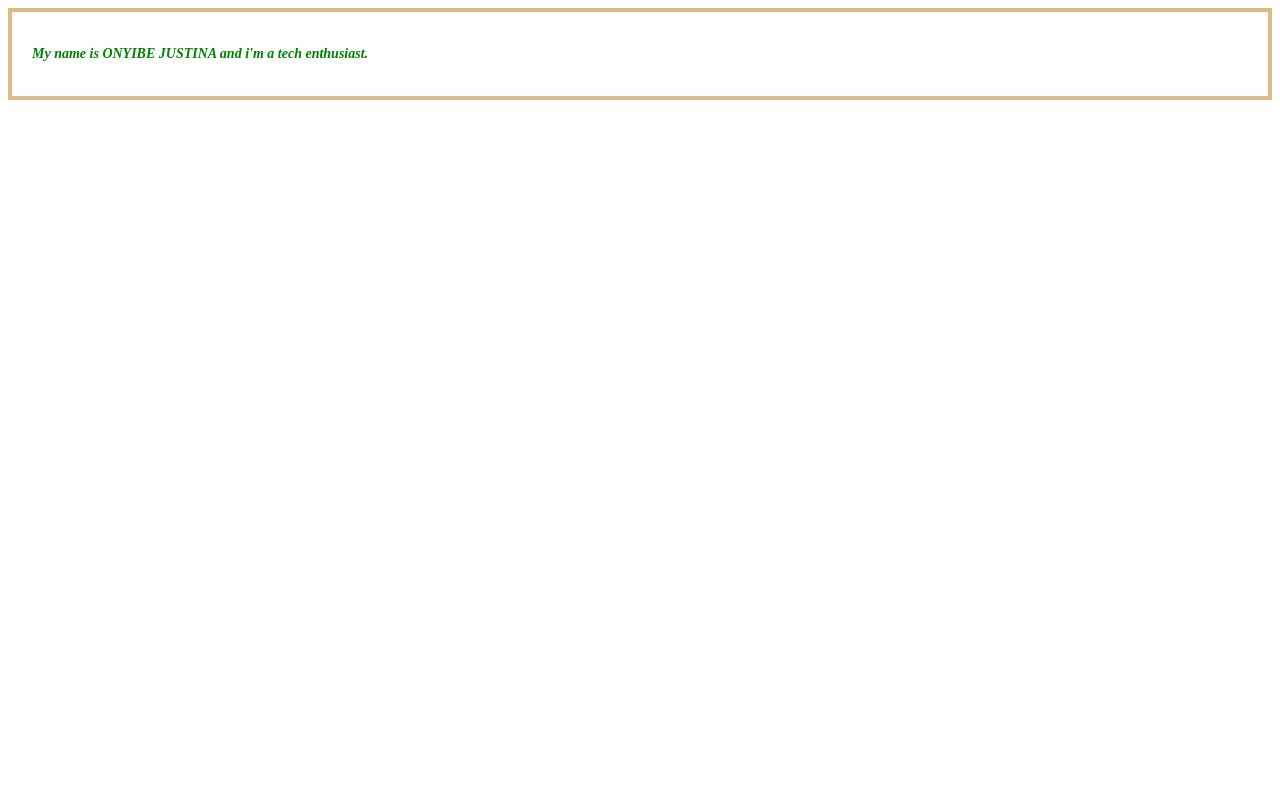
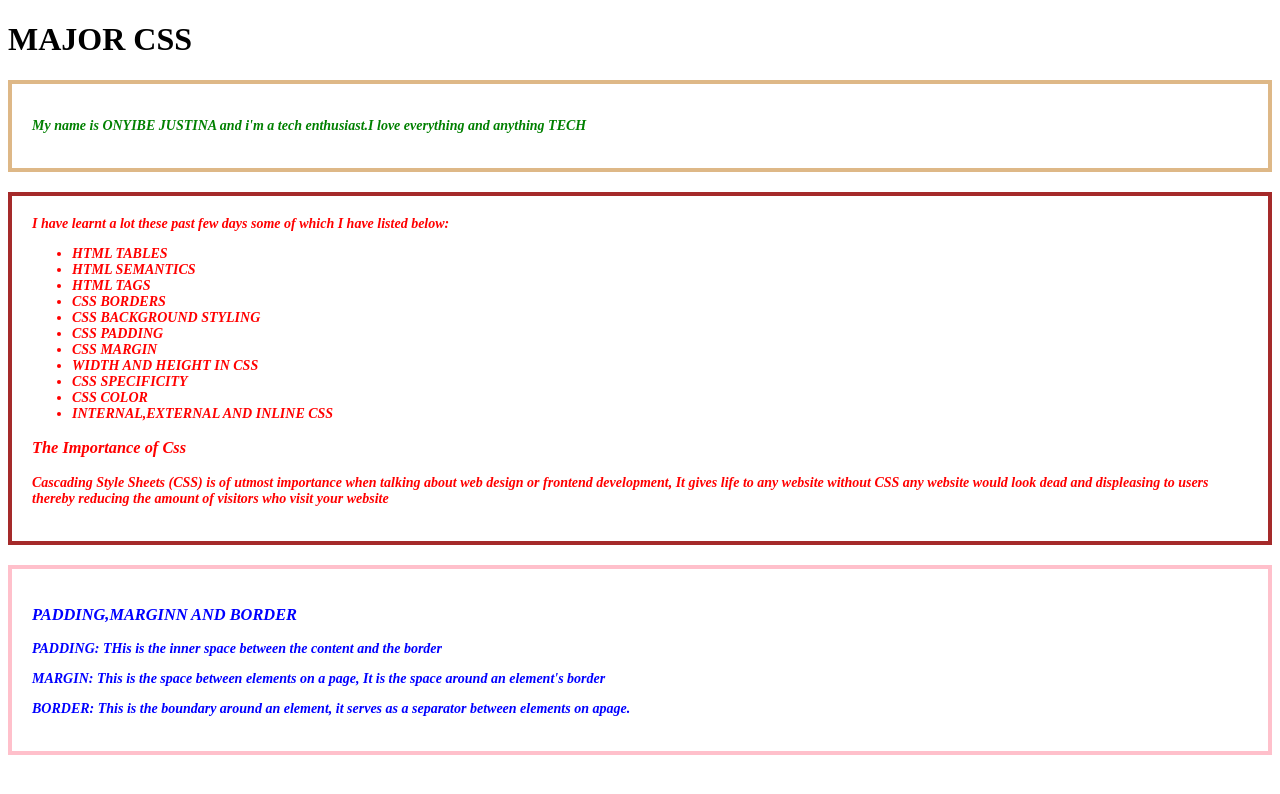
Before and after one commit to NICKY-TECH/STUTERN, a plain HTML site: page css-two/index.html in a window 1280 px wide. Drawn offline with Linux system fonts and the light colour scheme.

Commit message:
add content to the third-section in the css-two folder

```diff
--- a/css-two/index.html
+++ b/css-two/index.html
@@ -8,17 +8,44 @@
     <link rel="stylesheet" href="style.css">
 </head>
 <body>
+    <h1>MAJOR CSS</h1>
     <section class="first">
         <!-- <h2>First section</h2> -->
-        <p><b><i>My name is ONYIBE JUSTINA and i'm a tech enthusiast.</i></b></p>
+        <p><b><i>My name is ONYIBE JUSTINA and i'm a tech enthusiast.I love everything and anything TECH</i></b></p>
     </section>
     <section class="second">
         <!-- <h2>Second section</h2> -->
         <b><i>
+            I have learnt a lot these past few days some of which I have listed below:
+            <ul>
+                <li>HTML TABLES</li>
+                <li>HTML SEMANTICS</li>
+                <li>HTML TAGS</li>
+                <li>CSS BORDERS</li>
+                <li>CSS BACKGROUND STYLING</li>
+                <li>CSS PADDING</li>
+                <li>CSS MARGIN</li>
+                <li>WIDTH AND HEIGHT IN CSS</li>
+                <li>CSS SPECIFICITY</li>
+                <li>CSS COLOR</li>
+                <li>INTERNAL,EXTERNAL AND INLINE CSS</li>
+            </ul>
 
+
+        <h3>The Importance of Css</h3>
+        <p>Cascading Style Sheets (CSS) is of utmost importance when talking about web design or frontend development, It gives life to any website without CSS any website would look dead and displeasing to users thereby reducing the amount of visitors who visit your website</p>
         </i></b>
 
     </section>
-    <section></section>
+    <section class="third">
+        <!-- <h2>Third section</h2> -->
+        <i><b>
+            <h3>PADDING,MARGINN AND BORDER</h3>
+            <p>PADDING: THis is the inner space between the content and the border</p>
+            <p>MARGIN: This is the space between elements on a page, It is the space around an element's border</p>
+            <p>BORDER: This is the boundary around an element, it serves as a separator between elements on apage.</p>
+        </b></i>
+
+    </section>
 </body>
 </html>
--- a/css-two/style.css
+++ b/css-two/style.css
@@ -2,9 +2,6 @@ body{
     background-color: white;
 }
 
-h2{
-    font-size: 18px;
-}
 
 section p{
     font-size: 14px;
@@ -12,11 +9,29 @@ section p{
 
 .first{
     color: green;
-    margin: 0 auto;
+    margin: 20px auto;
     padding: 20px;
+    font-size: 14px;
     border: 4px solid burlywood;
 }
 
 .second{
 color: red;
+font-size: 14px;
+border: 4px solid brown;
+margin: 20px auto;
+padding: 20px;
 }
+
+.third{
+color: blue;
+font-size: 14px;
+border: 4px solid pink;
+margin: 20px auto;
+padding: 20px;
+}
+
+
+h2{
+    font-size: 18px;
+}
```
